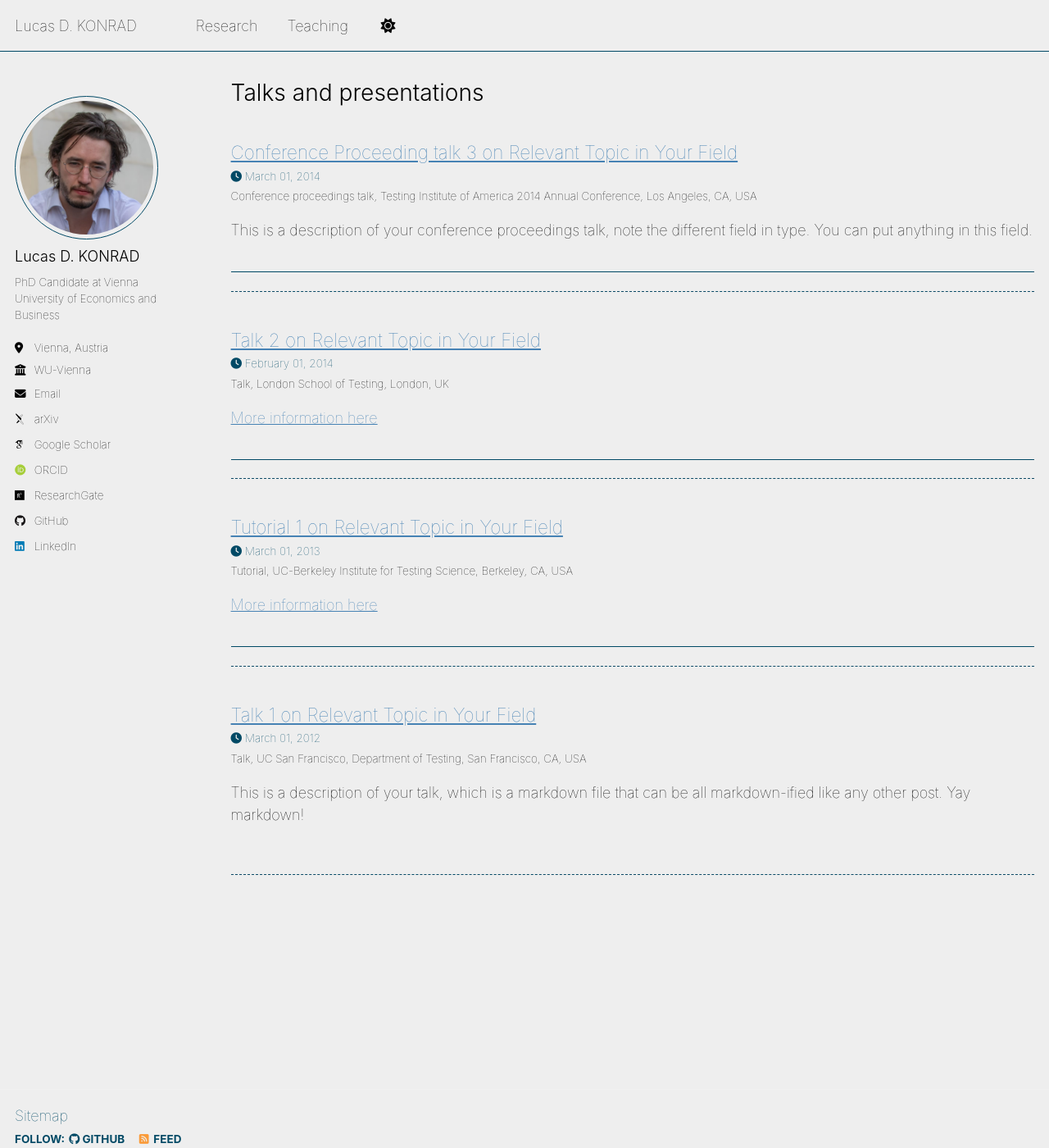
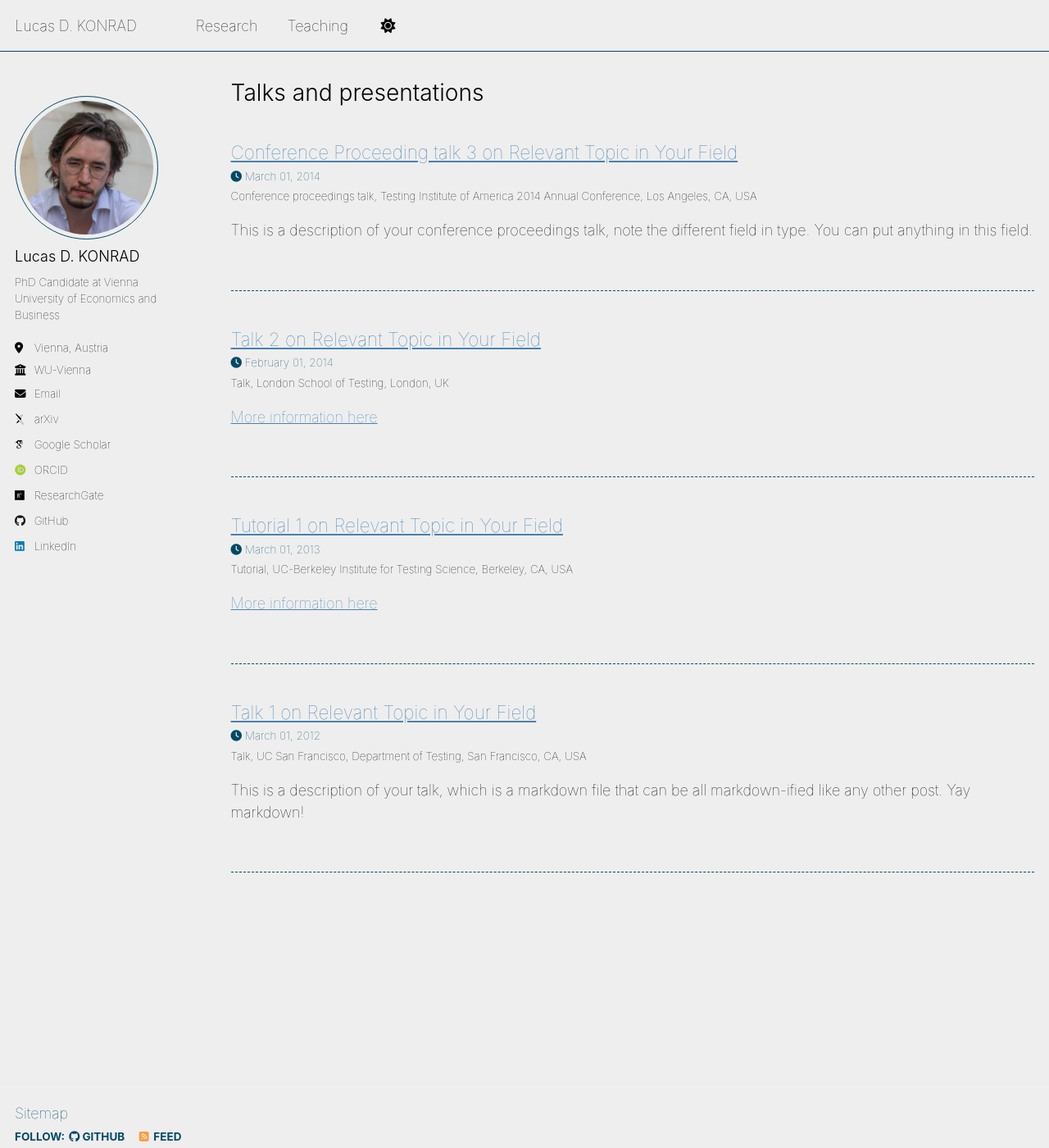
Before and after one commit to konradld/konradld.github.io, a Jekyll site: the page built from _pages/talks.html, in a window 1280 px wide and 1400 px high. Shown: the whole window at 82% size. Built offline with Jekyll 4.4.1, drawn with Linux system fonts in a browser that asks for light colours; some web fonts are replaced; a script that is not in the unit is left out.

Commit message:
Update main.scss

```diff
--- a/assets/css/main.scss
+++ b/assets/css/main.scss
@@ -45,7 +45,6 @@
 .archive__item {
   padding-bottom: 0.75em;
   margin-bottom: 0.25em;
-  border-bottom: 1px solid var(--global-border-color);
 }
 
 /* Remove border from last item */
```
